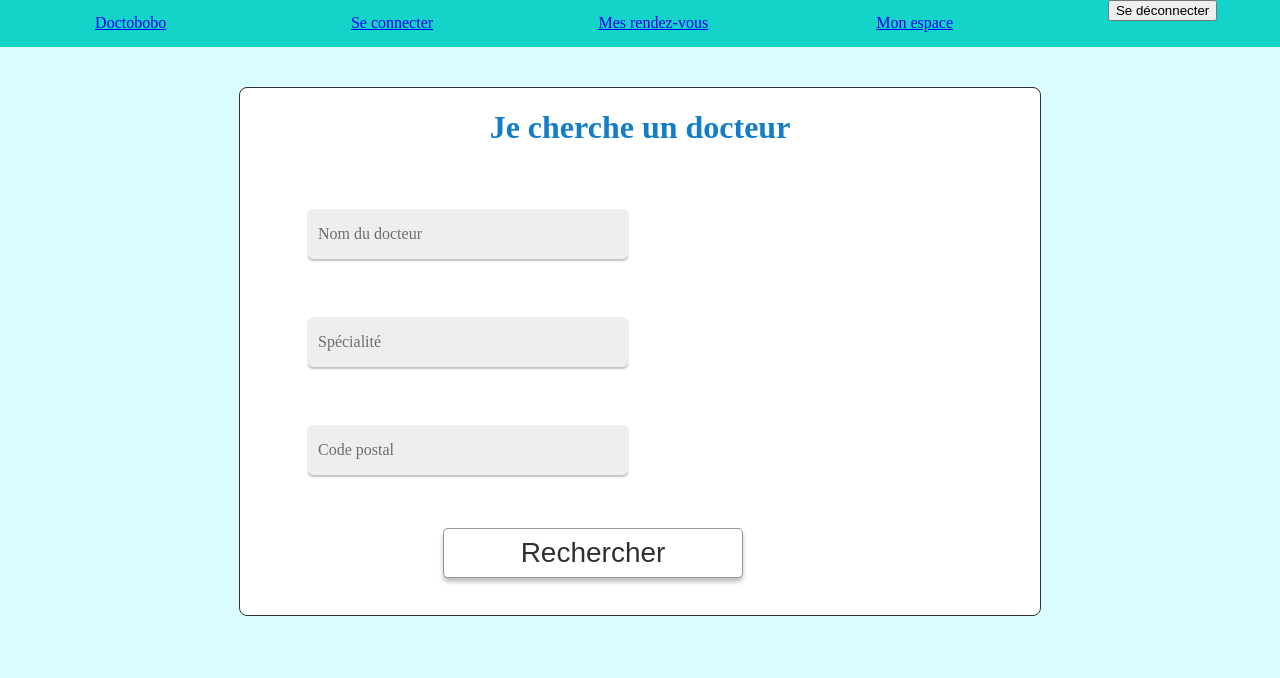
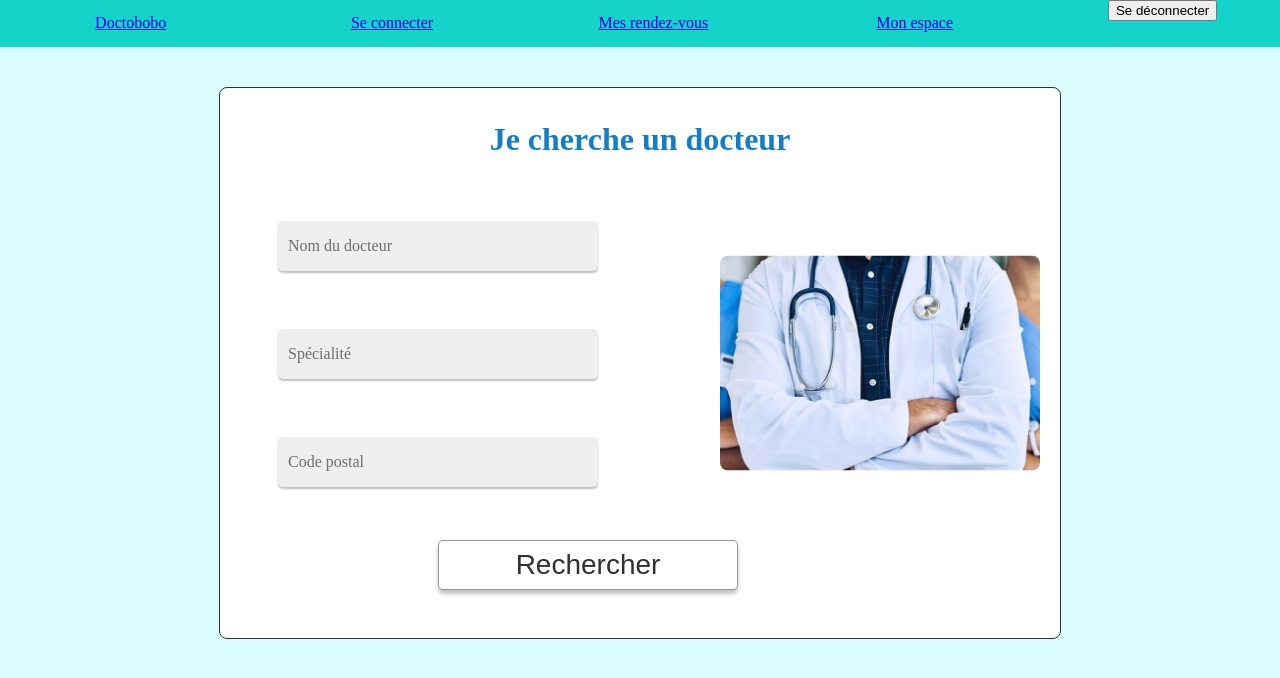
Before and after one commit to drumpuppy/Doctobobo, a React (Create React App) app in the folder doctobobo/: page / in a window 1280 px wide. Shown: the top 678 px of the page. Built offline with nearby package versions, Linux system fonts and the light colour scheme.

Commit message:
page d accueil done

```diff
--- a/doctobobo/src/App.js
+++ b/doctobobo/src/App.js
@@ -1,5 +1,6 @@
 import React from 'react';
 import { Routes, Route, BrowserRouter as Router } from 'react-router-dom';
+import './css/App.css';
 import LandingPage from './pages/LandingPage';
 import BookAppointment from './pages/BookAppointment';
 import Connection from './pages/Connection';
@@ -7,7 +8,6 @@ import Inscription from './pages/Inscription';
 import Meeting from './pages/Meeting';
 import MySpace from './pages/MySpace';
 import Result from './pages/Result';
-import './css/App.css';
 
 function App() {
   return (
--- a/doctobobo/src/css/result.css
+++ b/doctobobo/src/css/result.css
@@ -11,7 +11,7 @@ body {
 .menu {
     display: flex;
     flex-wrap: wrap;
-    width: 100vw; /* Utilisation de la largeur totale de la vue */
+    width: 100vw;
     margin: 0;
     padding: 0;
     background-color: #14d3c9;
@@ -20,8 +20,7 @@ body {
 }
 
 .menu li {
-    list-style-type: none ;       /* Suppression des puces */
-
+    list-style-type: none;
 }
 
 .menu a {
@@ -39,23 +38,28 @@ body {
     border-color: #ffe843;
 }
 
-.recherche_docteur input[type="text"]{
-    height: 30px;
-    margin-right: 250px;
+.recherche_docteur {
+    width: 800px;
+    height: 550px;
+    border: 1px solid;
+    border-radius: 8px;
+    padding: 0 20px;
+    background: white;
+    display: flex;
+    position: relative;
 }
 
-
-.book-appointment-button {
-    display: inline-block;
-    padding: 10px 20px;
-    background-color: rgb(20, 125, 200);
-    color: #fff;
-    text-decoration: none;
-    border-radius: 5px;
-    margin: 10px 0;
-    transition: background-color 0.2s ease;
+.recherche_docteur input[type="text"] {
+    height: 30px;
+    margin-right: 300px;
 }
 
-.book-appointment-button:hover {
-    background-color: rgb(10, 95, 170);
+.recherche_docteur img {
+    width: 320px;
+    height: auto;
+    border-radius: 8px;
+    position: absolute;
+    right: 20px;
+    top: 50%;
+    transform: translateY(-50%);
 }
--- a/doctobobo/src/pages/LandingPage.js
+++ b/doctobobo/src/pages/LandingPage.js
@@ -1,7 +1,7 @@
 import React, { useState } from 'react';
 import { Link, useNavigate } from 'react-router-dom';
 import axios from 'axios';
-import '../css/landing_page.css'; // Ensure the CSS file is in the correct directory
+import '../css/landing_page.css';
 
 function LandingPage() {
     const navigate = useNavigate();
@@ -58,6 +58,7 @@ function LandingPage() {
                     <div><input type="text" id="lieu" name="lieu" placeholder="Code postal" value={searchParams.lieu} onChange={handleChange} /></div>
                     <div><button type="submit">Rechercher</button></div>
                 </form>
+                <img src="./docteur.jpg" alt="Hello je suis la" />
             </div>
         </div>
     );
```
